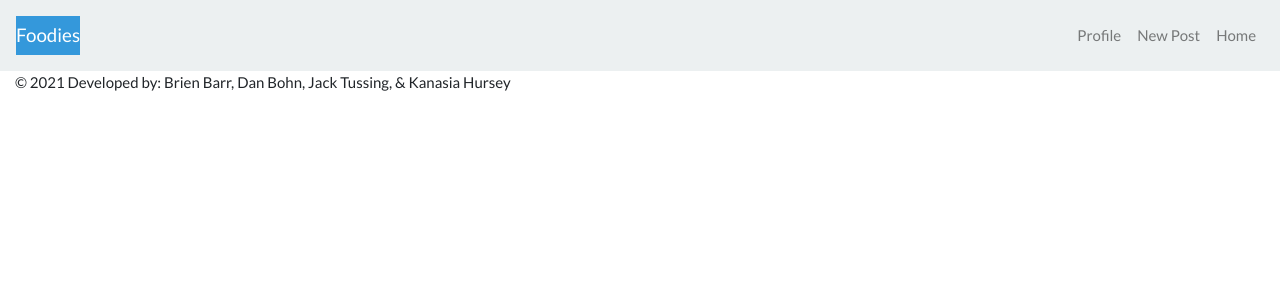
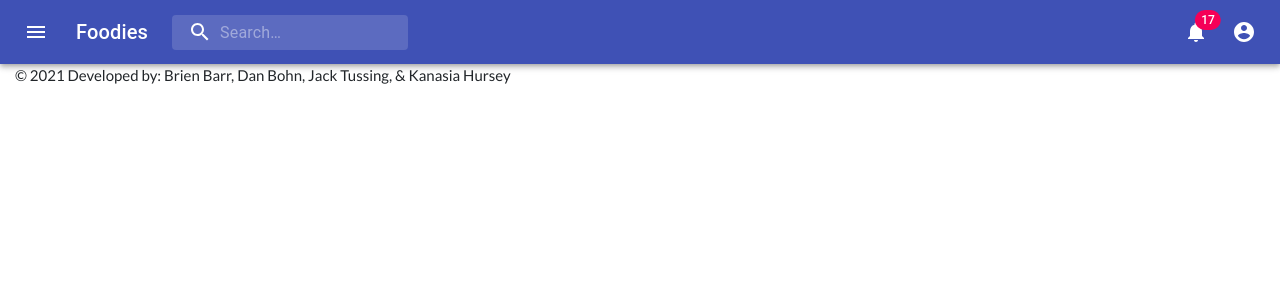
Before and after one commit to BrienBarr/Foodies, a React (Create React App) app in the folder client/: page / in a window 1280 px wide. Shown: the top 300 px of the page. Built offline with nearby package versions, Linux system fonts and the light colour scheme.

Commit message:
created new material-ui navbar

```diff
--- a/client/package.json
+++ b/client/package.json
@@ -4,12 +4,12 @@
   "private": true,
   "proxy": "http://localhost:3001/",
   "dependencies": {
-    "axios": "^0.18.0",
+    "axios": "^0.21.1",
     "react": "^16.13.1",
     "react-bootstrap": "^1.5.2",
     "react-dom": "^16.13.1",
     "react-router-dom": "^4.3.1",
-    "react-scripts": "3.4.3"
+    "react-scripts": "^4.0.3"
   },
   "scripts": {
     "start": "react-scripts start",
--- a/client/src/components/Nav.js
+++ b/client/src/components/Nav.js
@@ -1,22 +1,259 @@
 // create navbar component to be imported into app.jsimport React from "react";
-import React from "react";
-import Nav from "react-bootstrap/Nav";
-import Navbar from "react-bootstrap/Navbar";
+// import React from "react";
+// import Nav from "react-bootstrap/Nav";
+// import Navbar from "react-bootstrap/Navbar";
 
 
-function Navigation() {
-  return(
-  <Navbar bg="light" expand="lg">
-  <Navbar.Brand className="badge-info text-white " href="#/Home">Foodies</Navbar.Brand>
-  <Navbar.Toggle aria-controls="basic-navbar-nav" />
-  <Navbar.Collapse id="basic-navbar-nav">
-    <Nav className="ml-auto">
-      <Nav.Link href="#/profile">Profile</Nav.Link>
-      <Nav.Link href="#/CreatePost">New Post</Nav.Link>
-      <Nav.Link href="#/home">Home</Nav.Link>
-    </Nav>
-  </Navbar.Collapse>
-</Navbar>
-  )
+// function Navigation() {
+//   return(
+//   <Navbar bg="light" expand="lg">
+//   <Navbar.Brand className="badge-info text-white " href="#/Home">Foodies</Navbar.Brand>
+//   <Navbar.Toggle aria-controls="basic-navbar-nav" />
+//   <Navbar.Collapse id="basic-navbar-nav">
+//     <Nav className="ml-auto">
+//       <Nav.Link href="#/profile">Profile</Nav.Link>
+//       <Nav.Link href="#/CreatePost">New Post</Nav.Link>
+//       <Nav.Link href="#/home">Home</Nav.Link>
+//     </Nav>
+//   </Navbar.Collapse>
+// </Navbar>
+//   )
+// }
+// export default Navigation;
+
+// ///////////////////////////////////
+// new navbar from material-ui
+// //////////////////////////////////
+
+import React from 'react';
+import { fade, makeStyles } from '@material-ui/core/styles';
+import AppBar from '@material-ui/core/AppBar';
+import Toolbar from '@material-ui/core/Toolbar';
+import IconButton from '@material-ui/core/IconButton';
+import Typography from '@material-ui/core/Typography';
+import InputBase from '@material-ui/core/InputBase';
+import Badge from '@material-ui/core/Badge';
+import MenuItem from '@material-ui/core/MenuItem';
+import Menu from '@material-ui/core/Menu';
+import MenuIcon from '@material-ui/icons/Menu';
+import SearchIcon from '@material-ui/icons/Search';
+import AccountCircle from '@material-ui/icons/AccountCircle';
+// import MailIcon from '@material-ui/icons/Mail';
+import NotificationsIcon from '@material-ui/icons/Notifications';
+import MoreIcon from '@material-ui/icons/MoreVert';
+
+const useStyles = makeStyles((theme) => ({
+  grow: {
+    flexGrow: 1,
+  },
+  menuButton: {
+    marginRight: theme.spacing(2),
+  },
+  title: {
+    display: 'none',
+    [theme.breakpoints.up('sm')]: {
+      display: 'block',
+    },
+  },
+  search: {
+    position: 'relative',
+    borderRadius: theme.shape.borderRadius,
+    backgroundColor: fade(theme.palette.common.white, 0.15),
+    '&:hover': {
+      backgroundColor: fade(theme.palette.common.white, 0.25),
+    },
+    marginRight: theme.spacing(2),
+    marginLeft: 0,
+    width: '100%',
+    [theme.breakpoints.up('sm')]: {
+      marginLeft: theme.spacing(3),
+      width: 'auto',
+    },
+  },
+  searchIcon: {
+    padding: theme.spacing(0, 2),
+    height: '100%',
+    position: 'absolute',
+    pointerEvents: 'none',
+    display: 'flex',
+    alignItems: 'center',
+    justifyContent: 'center',
+  },
+  inputRoot: {
+    color: 'inherit',
+  },
+  inputInput: {
+    padding: theme.spacing(1, 1, 1, 0),
+    // vertical padding + font size from searchIcon
+    paddingLeft: `calc(1em + ${theme.spacing(4)}px)`,
+    transition: theme.transitions.create('width'),
+    width: '100%',
+    [theme.breakpoints.up('md')]: {
+      width: '20ch',
+    },
+  },
+  sectionDesktop: {
+    display: 'none',
+    [theme.breakpoints.up('md')]: {
+      display: 'flex',
+    },
+  },
+  sectionMobile: {
+    display: 'flex',
+    [theme.breakpoints.up('md')]: {
+      display: 'none',
+    },
+  },
+}));
+
+export default function Navigation() {
+  const classes = useStyles();
+  const [anchorEl, setAnchorEl] = React.useState(null);
+  const [mobileMoreAnchorEl, setMobileMoreAnchorEl] = React.useState(null);
+
+  const isMenuOpen = Boolean(anchorEl);
+  const isMobileMenuOpen = Boolean(mobileMoreAnchorEl);
+
+  const handleProfileMenuOpen = (event) => {
+    setAnchorEl(event.currentTarget);
+  };
+
+  const handleMobileMenuClose = () => {
+    setMobileMoreAnchorEl(null);
+  };
+
+  const handleMenuClose = () => {
+    setAnchorEl(null);
+    handleMobileMenuClose();
+  };
+
+  const handleMobileMenuOpen = (event) => {
+    setMobileMoreAnchorEl(event.currentTarget);
+  };
+
+  const menuId = 'primary-search-account-menu';
+  const renderMenu = (
+    <Menu
+      anchorEl={anchorEl}
+      anchorOrigin={{ vertical: 'top', horizontal: 'right' }}
+      id={menuId}
+      keepMounted
+      transformOrigin={{ vertical: 'top', horizontal: 'right' }}
+      open={isMenuOpen}
+      onClose={handleMenuClose}
+    >
+      <MenuItem onClick={handleMenuClose}>Profile</MenuItem>
+      <MenuItem onClick={handleMenuClose}>My account</MenuItem>
+    </Menu>
+  );
+
+  const mobileMenuId = 'primary-search-account-menu-mobile';
+  const renderMobileMenu = (
+    <Menu
+      anchorEl={mobileMoreAnchorEl}
+      anchorOrigin={{ vertical: 'top', horizontal: 'right' }}
+      id={mobileMenuId}
+      keepMounted
+      transformOrigin={{ vertical: 'top', horizontal: 'right' }}
+      open={isMobileMenuOpen}
+      onClose={handleMobileMenuClose}
+    >
+      {/* <MenuItem>
+        <IconButton aria-label="show 4 new mails" color="inherit">
+          <Badge badgeContent={4} color="secondary">
+            <MailIcon />
+          </Badge>
+        </IconButton>
+        <p>Messages</p>
+      </MenuItem> */}
+      <MenuItem>
+        <IconButton aria-label="show 11 new notifications" color="inherit">
+          <Badge badgeContent={11} color="secondary">
+            <NotificationsIcon />
+          </Badge>
+        </IconButton>
+        <p>Notifications</p>
+      </MenuItem>
+      <MenuItem onClick={handleProfileMenuOpen}>
+        <IconButton
+          aria-label="account of current user"
+          aria-controls="primary-search-account-menu"
+          aria-haspopup="true"
+          color="inherit"
+        >
+          <AccountCircle />
+        </IconButton>
+        <p>Profile</p>
+      </MenuItem>
+    </Menu>
+  );
+
+  return (
+    <div className={classes.grow}>
+      <AppBar position="static">
+        <Toolbar>
+          <IconButton
+            edge="start"
+            className={classes.menuButton}
+            color="inherit"
+            aria-label="open drawer"
+          >
+            <MenuIcon />
+          </IconButton>
+          <Typography className={classes.title} variant="h6" noWrap>
+            Foodies
+          </Typography>
+          <div className={classes.search}>
+            <div className={classes.searchIcon}>
+              <SearchIcon />
+            </div>
+            <InputBase
+              placeholder="Search…"
+              classes={{
+                root: classes.inputRoot,
+                input: classes.inputInput,
+              }}
+              inputProps={{ 'aria-label': 'search' }}
+            />
+          </div>
+          <div className={classes.grow} />
+          <div className={classes.sectionDesktop}>
+            {/* <IconButton aria-label="show 4 new mails" color="inherit">
+              <Badge badgeContent={4} color="secondary">
+                <MailIcon />
+              </Badge>
+            </IconButton> */}
+            <IconButton aria-label="show 17 new notifications" color="inherit">
+              <Badge badgeContent={17} color="secondary">
+                <NotificationsIcon />
+              </Badge>
+            </IconButton>
+            <IconButton
+              edge="end"
+              aria-label="account of current user"
+              aria-controls={menuId}
+              aria-haspopup="true"
+              onClick={handleProfileMenuOpen}
+              color="inherit"
+            >
+              <AccountCircle />
+            </IconButton>
+          </div>
+          <div className={classes.sectionMobile}>
+            <IconButton
+              aria-label="show more"
+              aria-controls={mobileMenuId}
+              aria-haspopup="true"
+              onClick={handleMobileMenuOpen}
+              color="inherit"
+            >
+              <MoreIcon />
+            </IconButton>
+          </div>
+        </Toolbar>
+      </AppBar>
+      {renderMobileMenu}
+      {renderMenu}
+    </div>
+  );
 }
-export default Navigation;
```
Also changed, not shown: package.json (+12 -1 lines), 2 other files (tests, documents, lock files or other folders).
